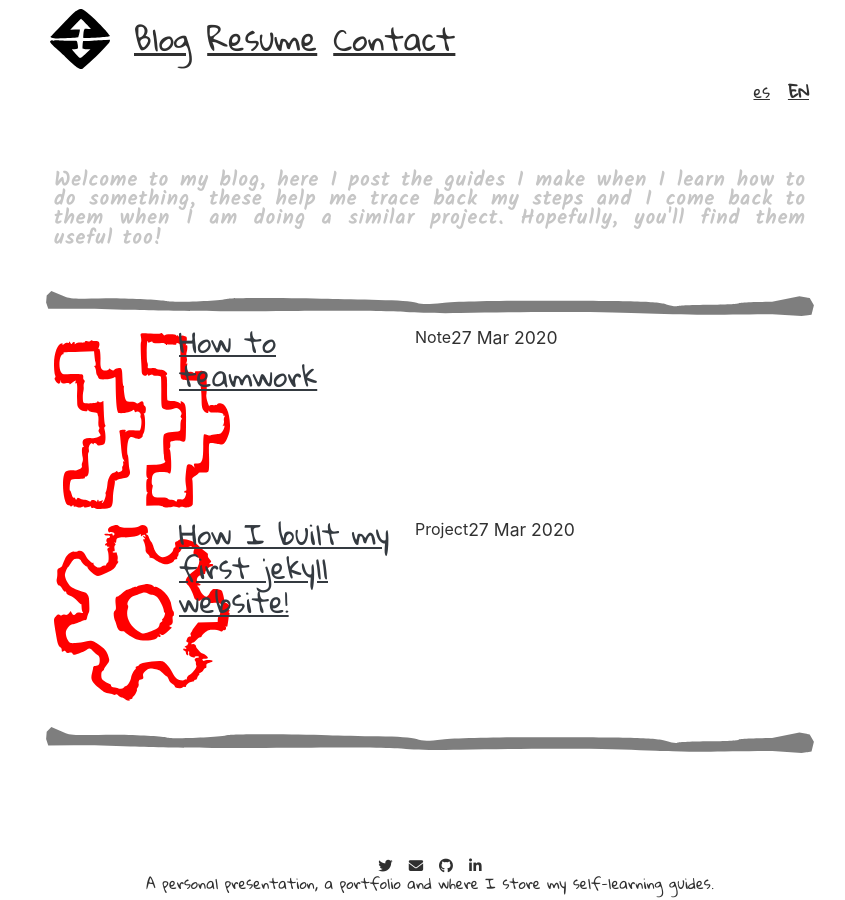
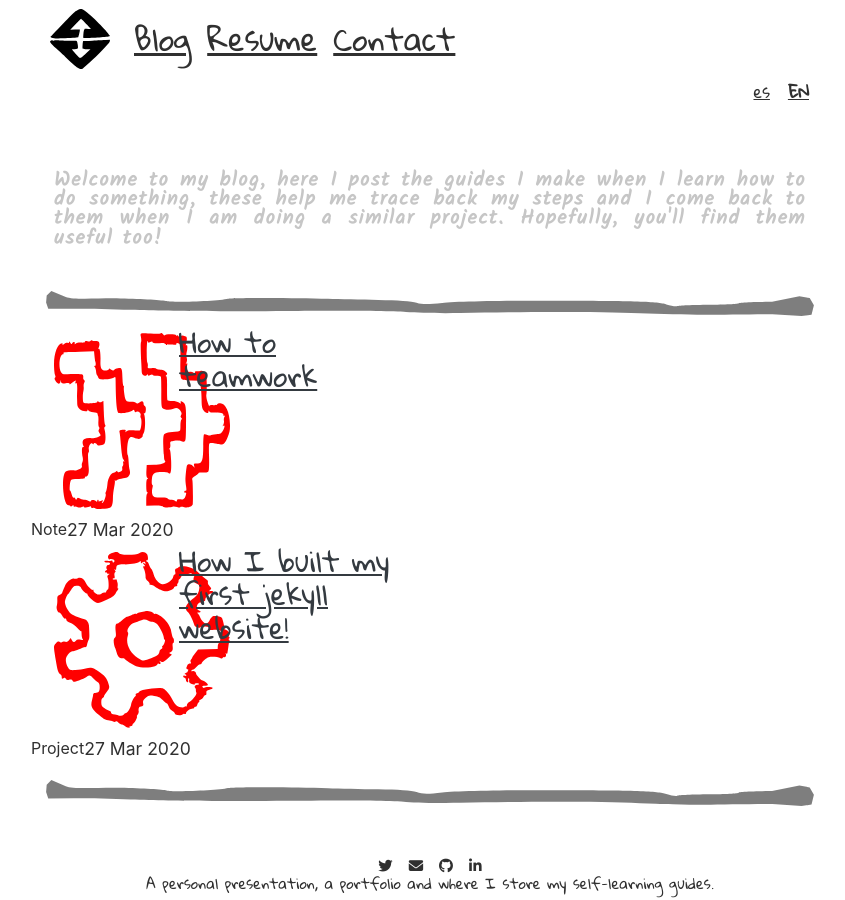
Before and after one commit to adrian-robles/adrian-robles.github.io, a Jekyll site: the page built from pages/blog.html, in a window 1280 px wide. Shown: the whole page, without its empty margins (210-1055 px from the left). Built offline with Jekyll 4.4.1, drawn with Linux system fonts in a browser that asks for light colours; nearby versions of some CDN libraries.

Commit message:
Fix new FeatBox row

```diff
--- a/_includes/featuredbox.html
+++ b/_includes/featuredbox.html
@@ -16,13 +16,14 @@
       </h3>
       <h5 class="card-text">{{ post.excerpt | strip_html | truncatewords:25 }}</h5>
     </div>
-    <div class="row">
-      <span class="post-cat">{{ post.categories }}</span>
 
-      <span class="post-date float-right">{{ post.date | date_to_string }}</span>
+  </div>
+  <div class="row">
+    <span class="post-cat">{{ post.categories }}</span>
 
-      <div class="clearfix"></div>
-    </div>
+    <span class="post-date float-right">{{ post.date | date_to_string }}</span>
+
+    <div class="clearfix"></div>
 
   </div>
 </div>
```
